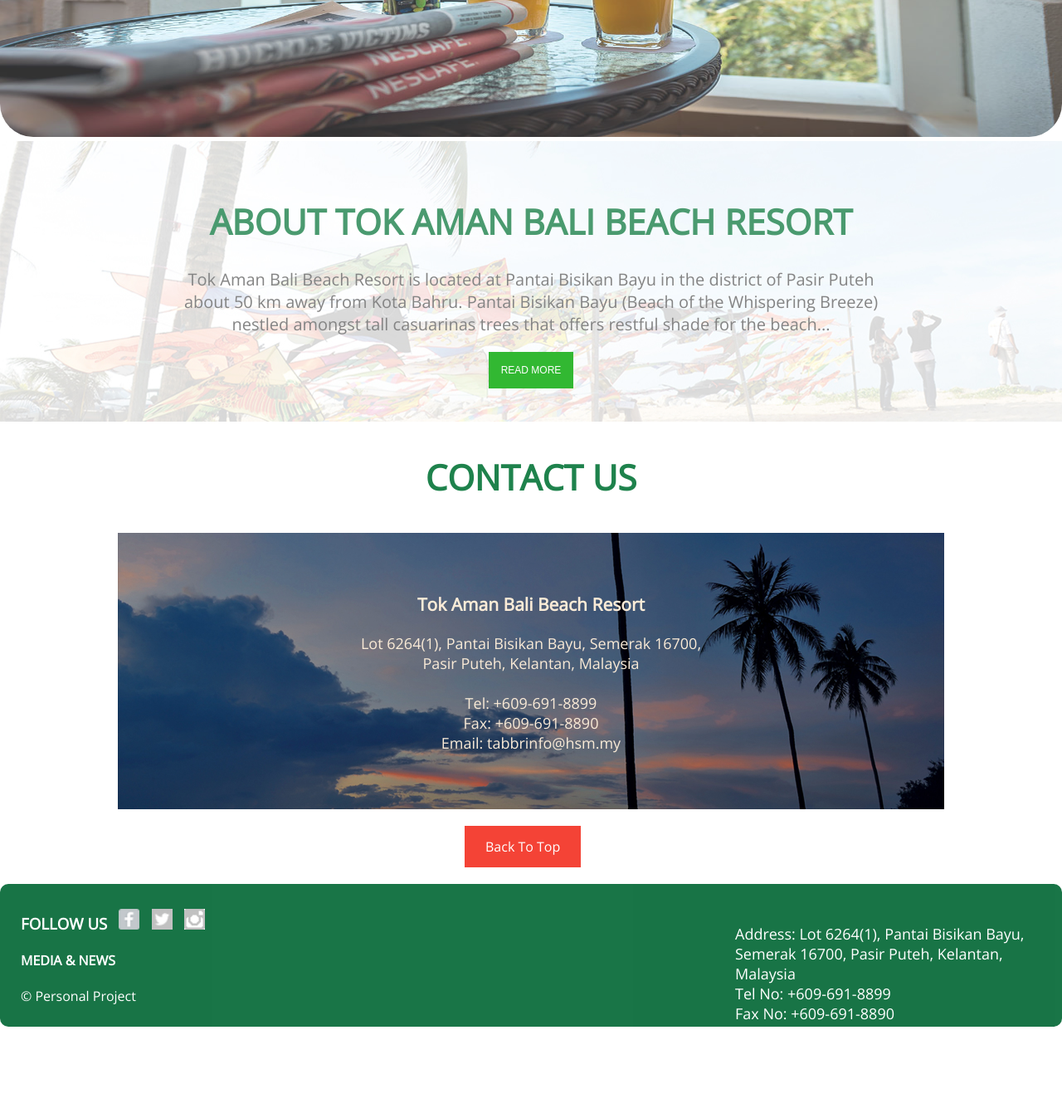
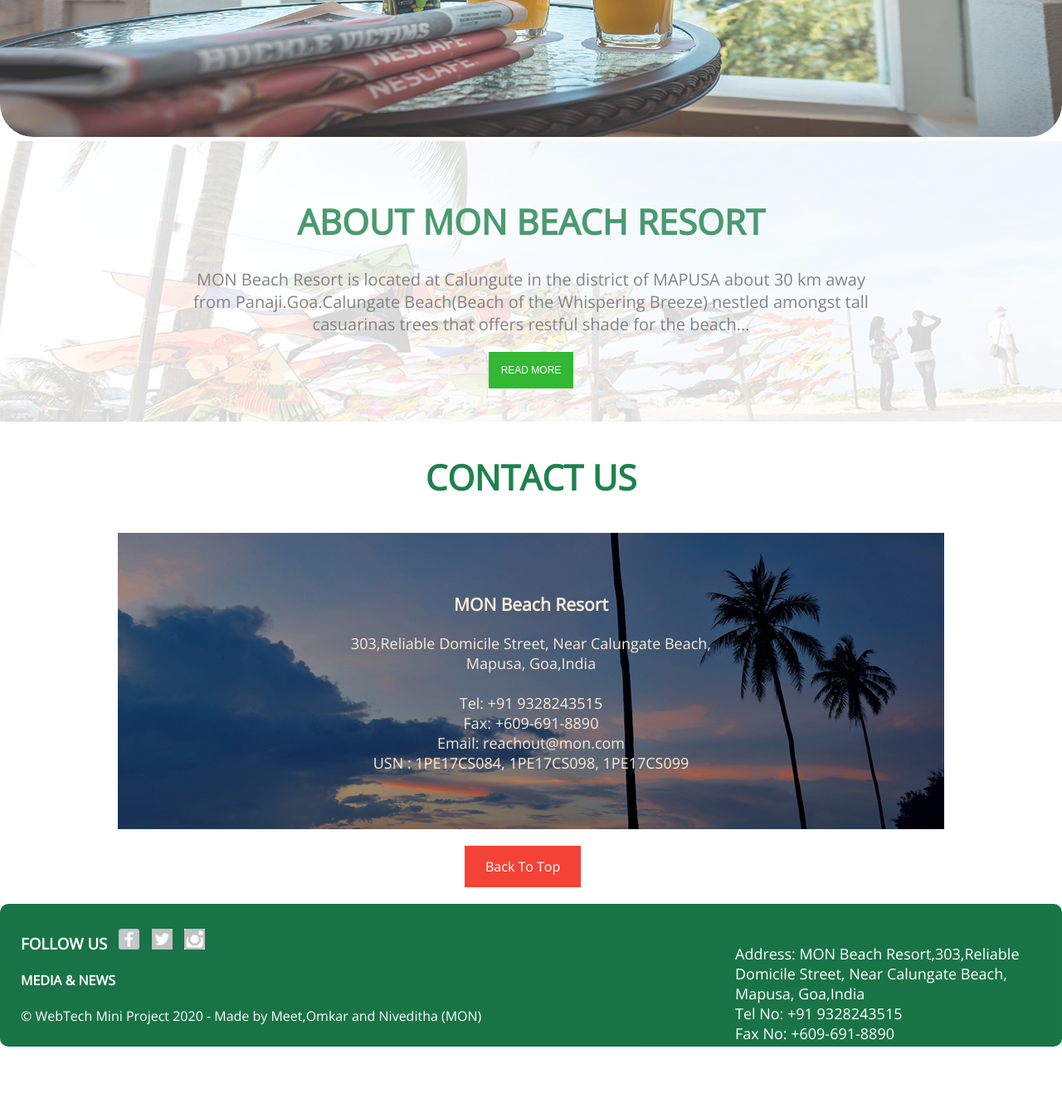
Before and after one commit to meet1906/webminiproject_7th_sem, a plain HTML site: page resort-website-master/index.html in a window 1280 px wide. Shown: the part 524-1871 px from the top of the page at 83% size. Before the commit the page ends 1799 px from the top, so only its background shows below. Drawn offline with nearby package versions, Linux system fonts and the light colour scheme.

Commit message:
updates in index and story

```diff
--- a/resort-website-master/index.html
+++ b/resort-website-master/index.html
@@ -1,8 +1,8 @@
 <!DOCTYPE html>
 <html>
 <head>
-	<title>Tok Aman Bali Beach Resort</title>
-	<link rel="shortcut icon" href="icon/tok aman bali icon.png">
+	<title>MON Beach Resort</title>
+	<link rel="shortcut icon" href="icon/web tech logo.png">
 	<link rel="stylesheet" type="text/css" href="css/top-bottom.css">
 	<link href='https://fonts.googleapis.com/css?family=Open Sans' rel='stylesheet'>
 	<style type="text/css">
@@ -18,7 +18,7 @@
 	<div class="header" id="header">
 		<div class="logo-wrap">
 			<a href="index.html">
-				<img src="img/logo.png" alt="Tok Aman Bali Logo">
+				<img src="img/web tech logo.png" alt="MON Logo">
 			</a>
 		</div>
 		<div class="form">
@@ -88,12 +88,12 @@
 		</div>
 	</div>
 	<div class="image-wrap">
-		<img src="img/TABBR_balcony.jpg" alt="Tok Aman Bali Beach Resort">
+		<img src="img/TABBR_balcony.jpg" alt="MON Beach Resort">
 	</div>
 	<div class="about-wrap">
 		<div class="about-contain">
-			<h1>ABOUT TOK AMAN BALI BEACH RESORT</h1>
-			<p>Tok Aman Bali Beach Resort is located at Pantai Bisikan Bayu in the district of Pasir Puteh about 50 km away from Kota Bahru. Pantai Bisikan Bayu (Beach of the Whispering Breeze) nestled amongst tall casuarinas trees that offers restful shade for the beach...</p>
+			<h1>ABOUT MON BEACH RESORT</h1>
+			<p>MON Beach Resort is located at Calungute in the district of MAPUSA about 30 km away from Panaji.Goa.Calungate Beach(Beach of the Whispering Breeze) nestled amongst tall casuarinas trees that offers restful shade for the beach...</p>
 		</div>
 		<a href="the-story.html"><input type="submit" name="read-btn" value="READ MORE"></a>
 	</div>
@@ -102,11 +102,12 @@
 	</div>
 	<div class="info">
 		<div class="info-us">
-			<h3>Tok Aman Bali Beach Resort</h3>
-			<p>Lot 6264(1), Pantai Bisikan Bayu, Semerak 16700, Pasir Puteh, Kelantan, Malaysia <br>
-			<br>Tel: +609-691-8899
+			<h3>MON Beach Resort</h3>
+			<p>303,Reliable Domicile Street, Near Calungate Beach, Mapusa, Goa,India <br>
+			<br>Tel: +91 9328243515
 			<br>Fax: +609-691-8890
-			<br>Email: tabbrinfo&#64hsm.my
+			<br>Email: reachout@mon.com
+			<br>USN : 1PE17CS084, 1PE17CS098, 1PE17CS099
 			</p>
 		</div>
 	</div>
@@ -122,14 +123,15 @@
 			<h4>MEDIA &#38 NEWS</h4>
 		</div>
 		<div class="location">
-			<p>Address: Lot 6264(1), Pantai Bisikan Bayu, Semerak 16700, Pasir Puteh, Kelantan, Malaysia
-			<br>Tel No: +609-691-8899
+			<p>Address: MON Beach Resort,303,Reliable Domicile Street, Near Calungate Beach, Mapusa, Goa,India
+			<br>Tel No: +91 9328243515
 			<br>Fax No: +609-691-8890
-			<br>Email: tabbrinfo&#64hsm.my
+			<br>Email: reachout@mon.com
+			<br>USN : 1PE17CS084, 1PE17CS098, 1PE17CS099
 			</p>
 		</div>
 		<div class="reserved">
-			<p>&copy; Personal Project</p>
+			<p>&copy; WebTech Mini Project 2020 - Made by Meet,Omkar and Niveditha (MON)</p>
 		</div>
 	</div>
 </body>
```
Also changed, not shown: resort-website-master/the-story.html (+13 -12 lines), resort-website-master/icon/web tech logo.png (added), resort-website-master/img/web tech logo.png (added).
